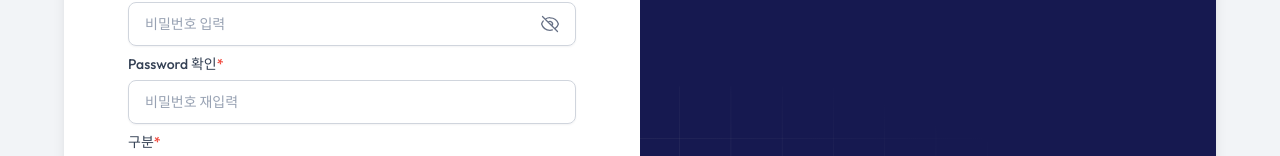
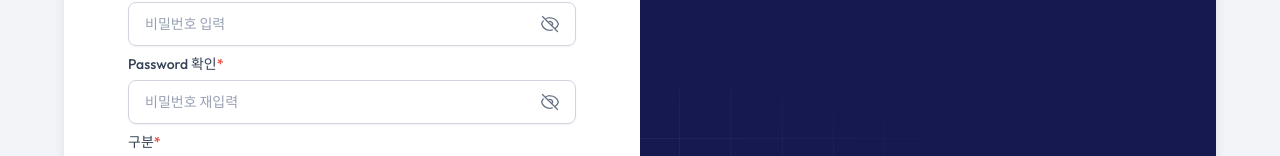
Before and after one commit to gun-seon/blue_crm, a Vue app in the folder frontend/: page /signup in a window 1280 px wide. Shown: the part 460-616 px from the top of the page. Built offline with nearby package versions, Linux system fonts and the light colour scheme; no server answers.

Commit message:
v4: 회원가입 -> 비밀번호 확인에 토글 아이콘 추가함

```diff
--- a/frontend/src/views/auth/SignupView.vue
+++ b/frontend/src/views/auth/SignupView.vue
@@ -155,13 +155,21 @@
                   </label>
                   <div class="relative">
                     <input
+                        ref="passwordConfirmInput"
                         v-model="passwordConfirm"
-                        type="password"
+                        :type="showPasswordConfirm ? 'text' : 'password'"
                         placeholder="비밀번호 재입력"
                         class="h-11 w-full rounded-lg border border-gray-300 bg-transparent py-2.5 pl-4 pr-11 text-sm text-gray-800 shadow-theme-xs
                                placeholder:text-gray-400 focus:outline-hidden focus:border-brand-300 focus:ring-3 focus:ring-brand-500/10
                                dark:border-gray-700 dark:bg-gray-900 dark:text-white/90 dark:placeholder:text-white/30"
                     />
+                    <span
+                        @click="togglePasswordConfirmVisibility"
+                        class="absolute z-30 -translate-y-1/2 cursor-pointer right-4 top-1/2"
+                    >
+                      <EyeIcon v-if="showPasswordConfirm" class="w-5 h-5 text-gray-500 dark:text-gray-400"/>
+                      <EyeSlashIcon v-else class="w-5 h-5 text-gray-500 dark:text-gray-400"/>
+                    </span>
                   </div>
                   <p v-if="passwordConfirm && password !== passwordConfirm" class="mt-1 text-sm text-error-500">
                     비밀번호가 일치하지 않습니다.
@@ -267,6 +275,8 @@ useIdleRefresh({ enabled: () => verified.value, timeoutMs: 1000 * 60 * 3 })
 const codeInput = ref(null)
 const passwordInput = ref(null)
 const showPassword = ref(false)
+const passwordConfirmInput = ref(null)
+const showPasswordConfirm = ref(false)
 
 // 실시간 유저 피드백 (blur시 유효성 검사)
 const nameError = ref('')
@@ -382,6 +392,9 @@ const validatePhone = () => {
 const togglePasswordVisibility = () => {
   showPassword.value = !showPassword.value
 }
+const togglePasswordConfirmVisibility = () => {
+  showPasswordConfirm.value = !showPasswordConfirm.value
+}
 const validatePassword = () => {
   if (password.value && password.value.length < 6) {
     passwordError.value = '비밀번호는 최소 6자리 이상이어야 합니다.'
```
